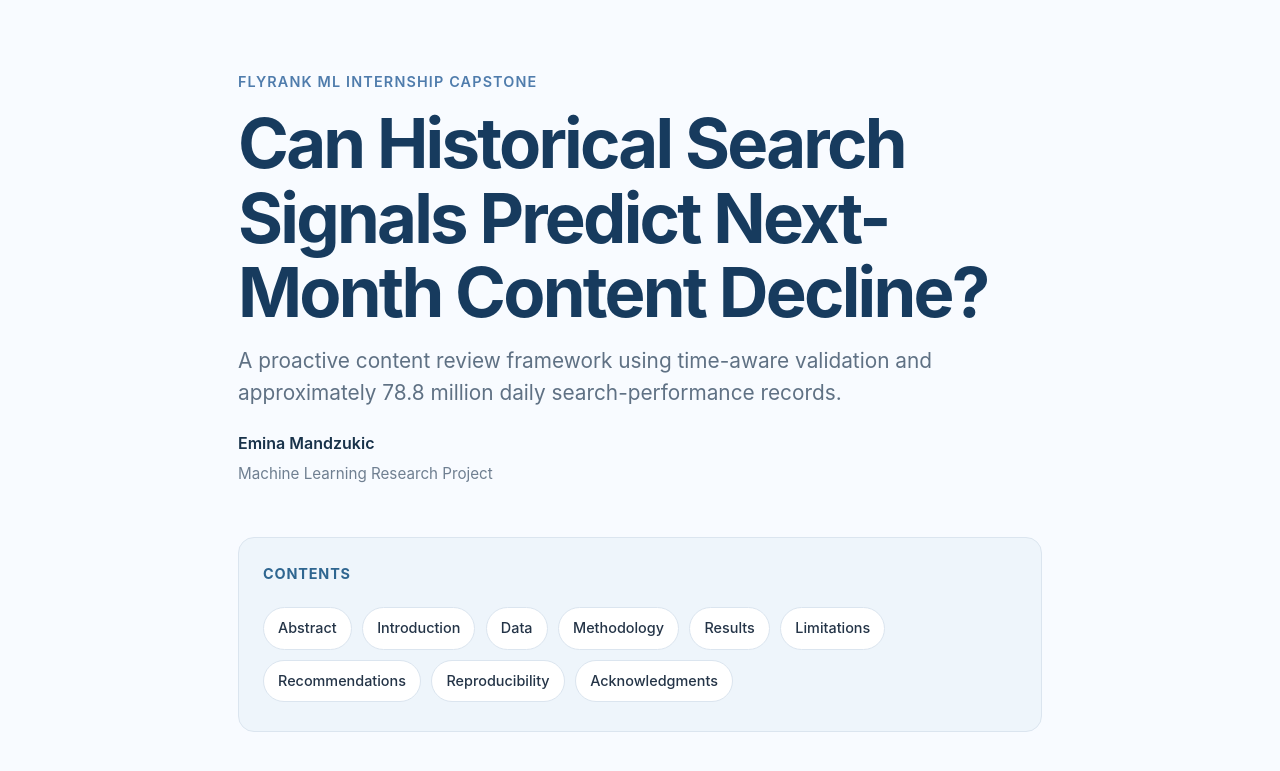
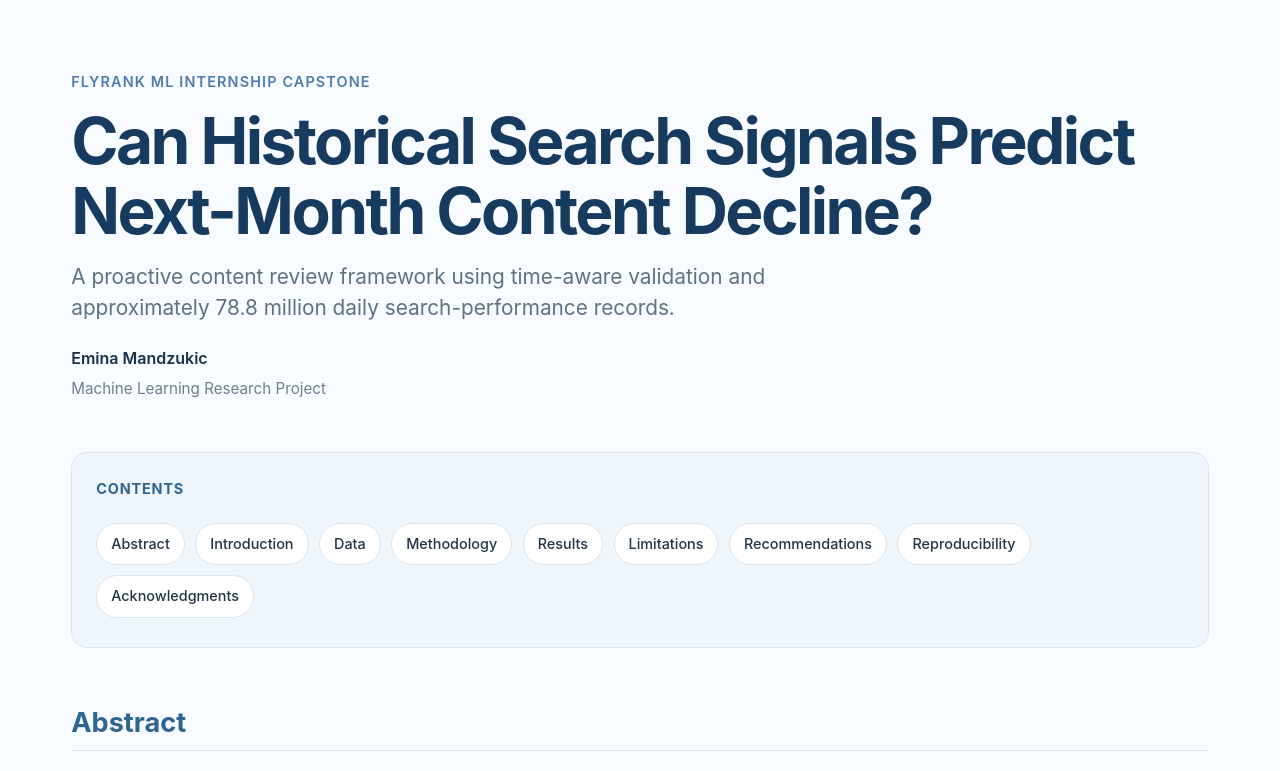
Before and after one commit to eminamandzukic/FlyRank_starter, a plain HTML site: page docs/index.html in a window 1280 px wide. Shown: the top 771 px of the page. Drawn offline with Linux system fonts and the light colour scheme.

Commit message:
Improve research paper layout

```diff
--- a/docs/index.html
+++ b/docs/index.html
@@ -50,9 +50,10 @@
     }
 
     .page {
-      max-width: 860px;
-      margin: 0 auto;
-      padding: 70px 28px 90px;
+        width: 92%;
+        max-width: 1200px;
+        margin: 0 auto;
+        padding: 70px 20px 90px;
     }
 
     header {
@@ -71,7 +72,7 @@
     h1 {
       margin: 0 0 16px;
       color: #173b5e;
-      font-size: clamp(2.3rem, 6vw, 4.3rem);
+      font-size: clamp(2.3rem, 5vw, 4rem);
       line-height: 1.08;
       letter-spacing: -0.04em;
     }
```
